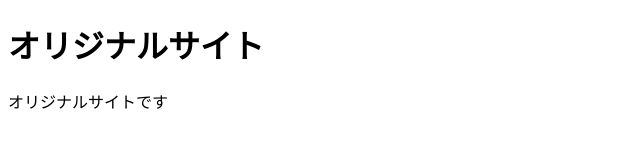
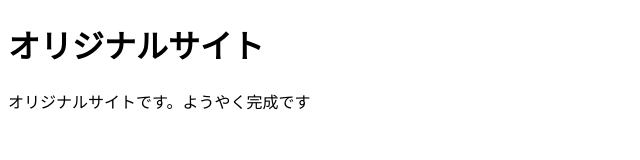
Before and after one commit to kaniiwo/kaniwo, a plain HTML site: page index.html in a window 1280 px wide. Shown: the whole page, without its empty margins (0-640 px from the left). Drawn offline with Linux system fonts and the light colour scheme.

Commit message:
Add files via upload

```diff
--- a/index.html
+++ b/index.html
@@ -8,7 +8,7 @@
 <body>
 
 <h1>オリジナルサイト</h1>
-<p>オリジナルサイトです</p>
+<p>オリジナルサイトです。ようやく完成です</p>
 
 
 </body>
```
